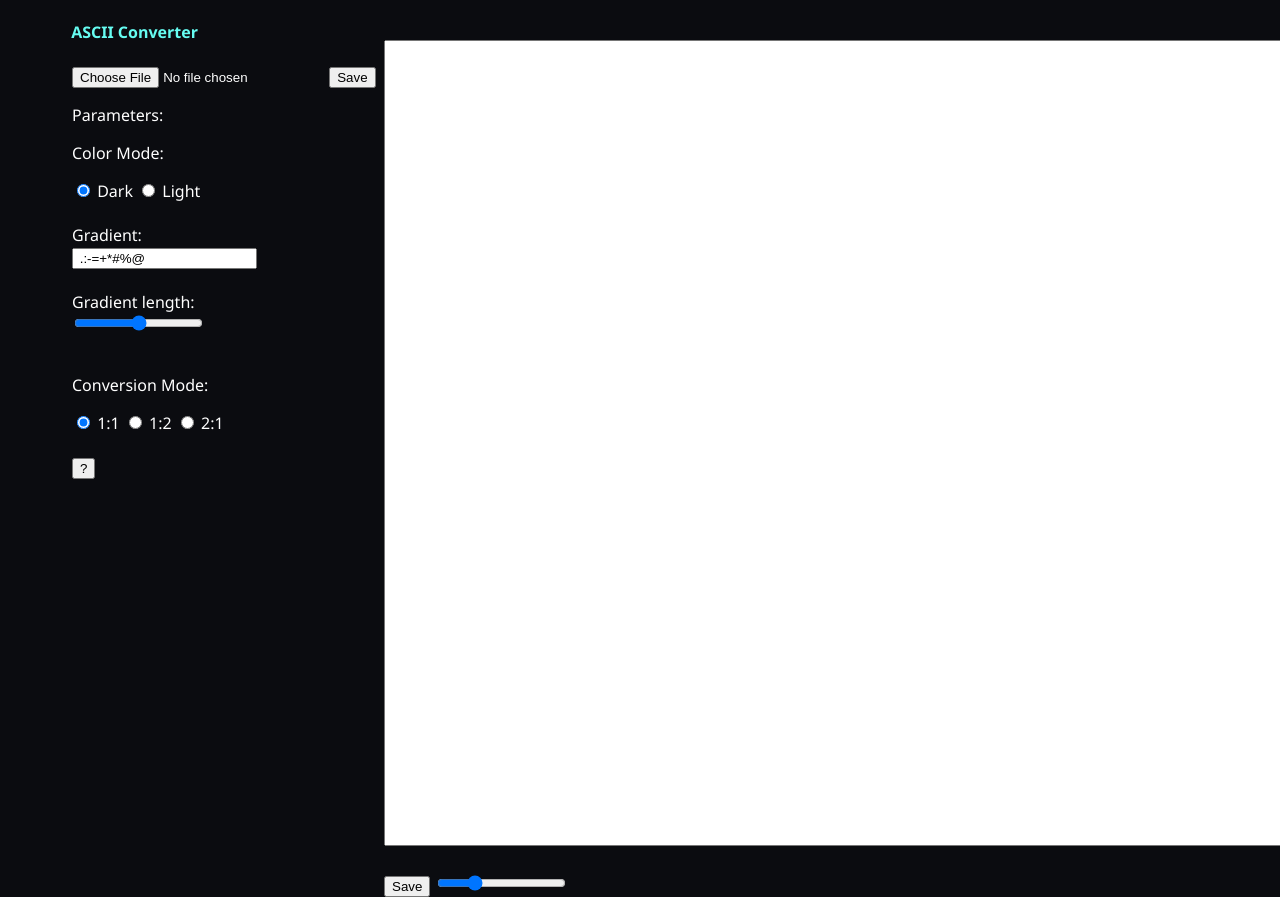
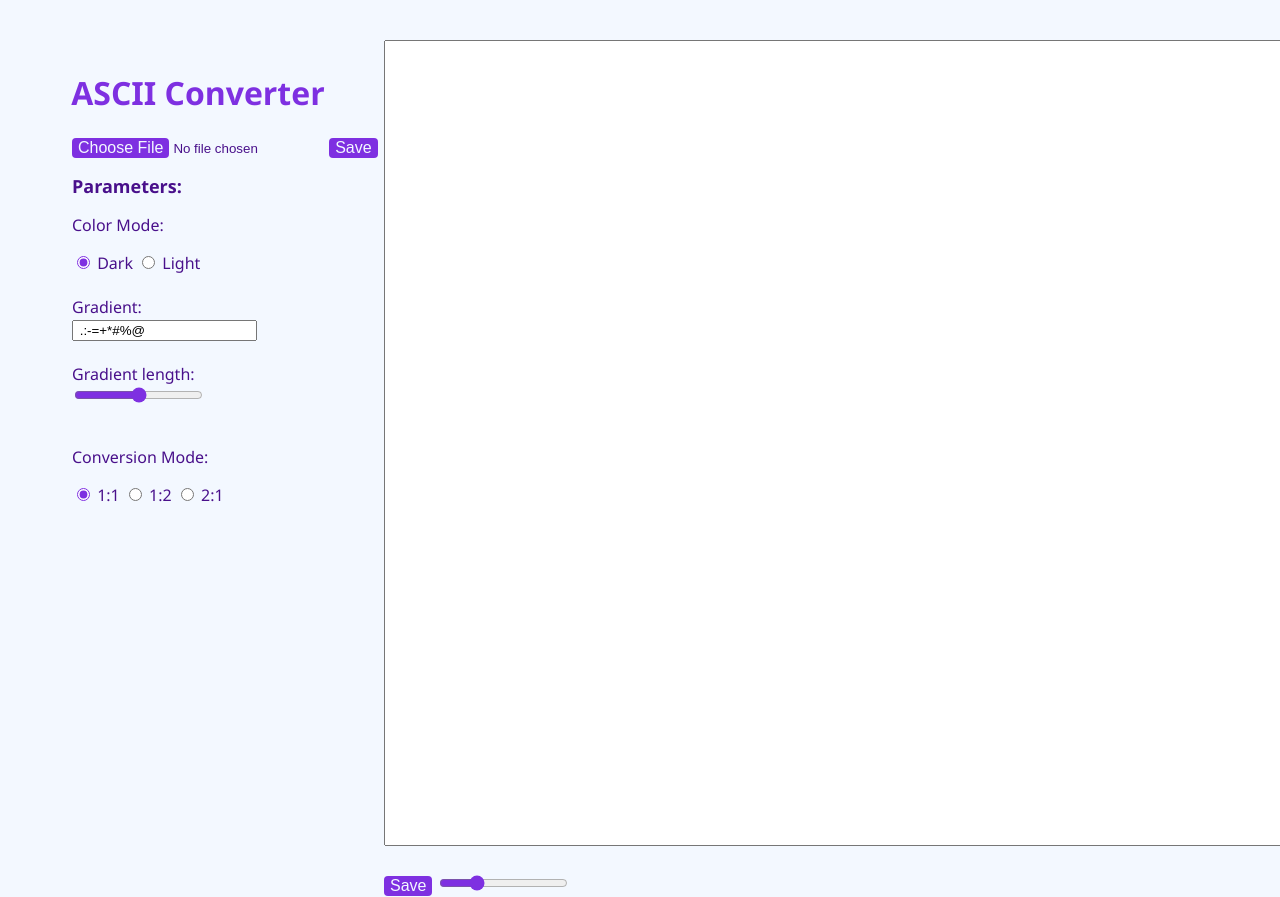
Before and after one commit to laszekQ/ascii-convert-webui, a website: page index.html in a window 1280 px wide. Shown: the top 897 px of the page. Drawn offline with Linux system fonts and the light colour scheme.

Commit message:
CSS update

```diff
--- a/css/main.css
+++ b/css/main.css
@@ -1,30 +1,63 @@
 body{
-    background-color: #0b0c10;
+    background-color: #F3F8FF;
     font-family:'Segoe UI';
 }
 
 .header{
     padding-left: 5%;
-    padding-top: 1%;
+    padding-top: 5%;
 }
 
 .header p{
-    font-size: 32;
+	font-size: 32px;
     font-weight: bold;
-    color: #66fcf1;
+    color: #7E30E1;
 
     background-clip: content-box;
     display: inline;
 }
 
 .settings{
-    color: #ffffff;
+    color: #49108B;
     padding-left: 5%;
     position: absolute;
 }
 
 .settings p span{
-    font-size: 18
+    font-size: 18px;
+    font-weight: bold;
+}
+
+.settings p {
+	font-size: 16px;
+}
+
+input[type="radio"] {
+    accent-color: #7E30E1;
+}
+
+input[type="radio"]:checked {
+    border-color: #000000;
+}
+
+input[type="range"] {
+	accent-color: #7E30E1;
+}
+
+input[type="file"]::file-selector-button {
+	background-color: #7E30E1;
+	border: none;
+	color: #F3F8FF;
+	font-size: 16px;
+	border-radius: 4px;
+}
+
+input[type="button"] {
+	background-color: #7E30E1;
+	border: none;
+	color: #F3F8FF;
+	font-size: 16px;
+	border-radius: 4px;
 }
 
 .output{
--- a/index.html
+++ b/index.html
@@ -46,7 +46,7 @@
 
                 <br>
 
-                <input type="button" value="?" name="help_button">
+                <!-- <input type="button" value="?" name="help_button"> -->
             </div>
         </div>
 
```
